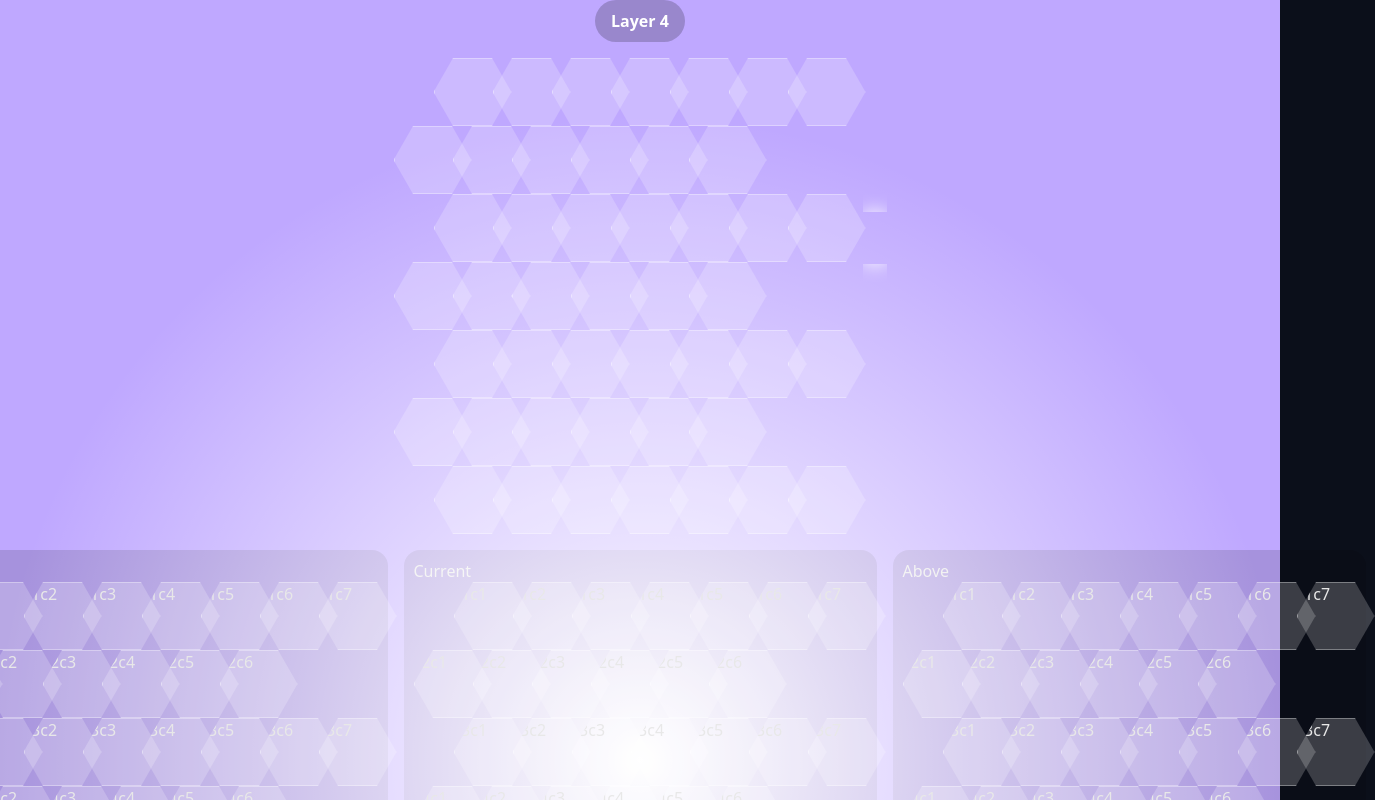
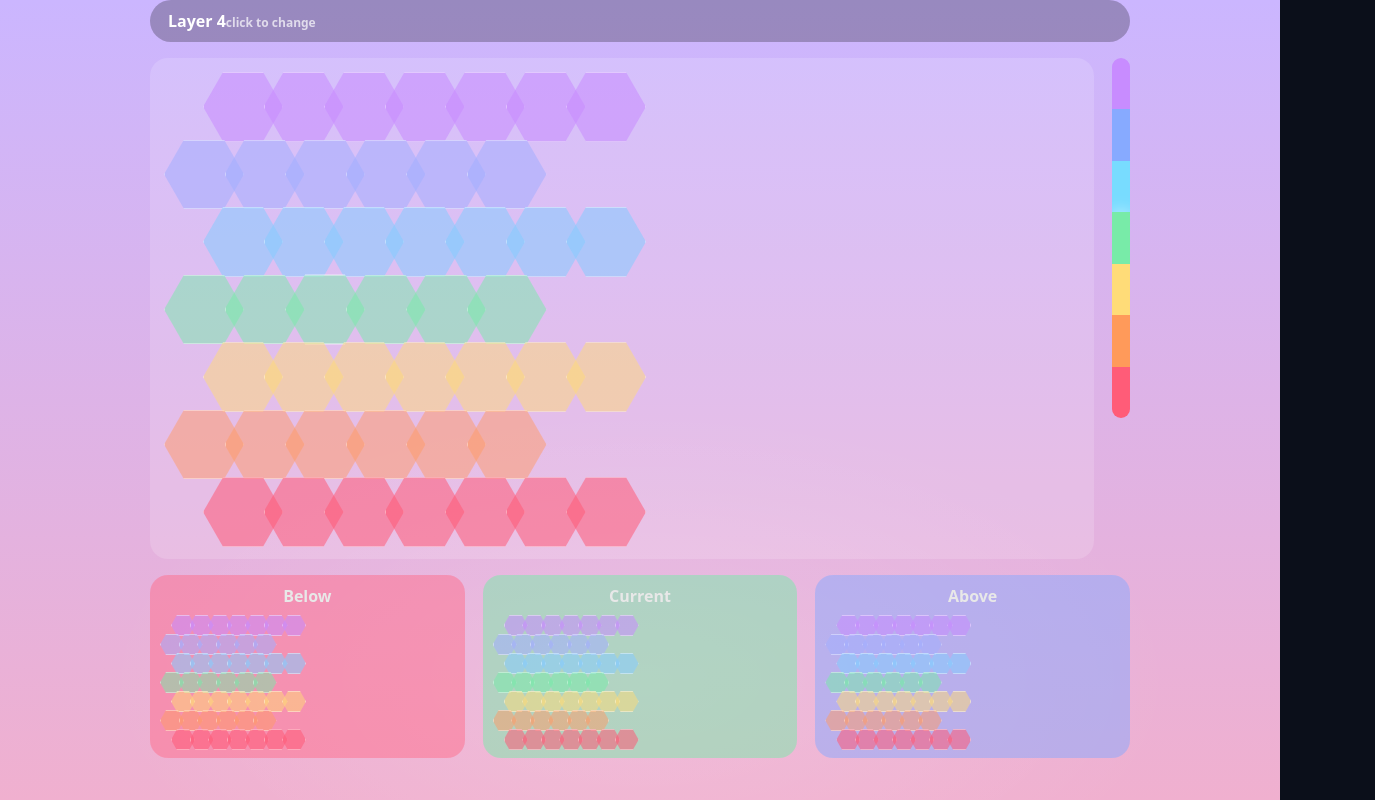
Before and after one commit to Outrageous-Yak/TestGame, a React (Vite) app: page / in a window 1280 px wide. Shown: the top 800 px of the page, 1375 px wide, since content can reach past the window. Built offline with nearby package versions, Linux system fonts and the light colour scheme.

Commit message:
Update app.tsx

```diff
--- a/src/ui/app.tsx
+++ b/src/ui/app.tsx
@@ -1,8 +1,10 @@
 import React, { useMemo, useState, useCallback } from "react";
 
+/* =========================
+   Types & constants
+========================= */
 type Coord = { row: number; col: number };
 
-// 7-6-7-6-7-6-7 layout
 const ROW_LENS = [7, 6, 7, 6, 7, 6, 7] as const;
 const ROWS = ROW_LENS.length;
 
@@ -14,7 +16,7 @@ function coordKey(r: number, c: number) {
   return `r${r}c${c}`;
 }
 
-function defaultPos(): Coord {
+function defaultPosForLayer(): Coord {
   return { row: 4, col: 3 };
 }
 
@@ -23,10 +25,9 @@ function isValidCell(row: number, col: number) {
   return col >= 1 && col <= ROW_LENS[row - 1];
 }
 
-/* Flat-top neighbor rules */
 function neighborsOf(row: number, col: number): Coord[] {
   const odd = row % 2 === 1;
-  const list: Coord[] = [
+  const cands: Coord[] = [
     { row, col: col - 1 },
     { row, col: col + 1 },
     { row: row - 1, col: odd ? col : col - 1 },
@@ -34,7 +35,7 @@ function neighborsOf(row: number, col: number): Coord[] {
     { row: row + 1, col: odd ? col : col - 1 },
     { row: row + 1, col: odd ? col + 1 : col },
   ];
-  return list.filter(p => isValidCell(p.row, p.col));
+  return cands.filter(p => isValidCell(p.row, p.col));
 }
 
 function isNeighbor(a: Coord, b: Coord) {
@@ -43,36 +44,41 @@ function isNeighbor(a: Coord, b: Coord) {
   );
 }
 
+/* =========================
+   App
+========================= */
 export default function App() {
   const [currentLayer, setCurrentLayer] = useState(4);
 
   const [posByLayer, setPosByLayer] = useState<Record<number, Coord>>(() => {
-    const o: Record<number, Coord> = {};
-    for (let l = 1; l <= 7; l++) o[l] = defaultPos();
-    return o;
+    const init: Record<number, Coord> = {};
+    for (let l = 1; l <= 7; l++) init[l] = defaultPosForLayer();
+    return init;
   });
 
   const currentPos = posByLayer[currentLayer];
 
-  const tryMoveTo = useCallback(
-    (target: Coord) => {
+  const tryMove = useCallback(
+    (to: Coord) => {
       if (currentLayer === 1) return;
-      if (!isNeighbor(currentPos, target)) return;
+      const from = posByLayer[currentLayer];
+      if (!isNeighbor(from, to)) return;
 
-      setPosByLayer(p => ({ ...p, [currentLayer]: target }));
+      setPosByLayer(prev => ({
+        ...prev,
+        [currentLayer]: to,
+      }));
     },
-    [currentLayer, currentPos]
+    [currentLayer, posByLayer]
   );
 
-  const cycleLayer = useCallback(
-    () => setCurrentLayer(l => (l >= 7 ? 1 : l + 1)),
-    []
-  );
+  const cycleLayer = () =>
+    setCurrentLayer(l => (l >= 7 ? 1 : l + 1));
 
   const below = clamp(currentLayer - 1, 1, 7);
   const above = clamp(currentLayer + 1, 1, 7);
 
-  const bar = useMemo(() => [7, 6, 5, 4, 3, 2, 1], []);
+  const barSegments = useMemo(() => [7, 6, 5, 4, 3, 2, 1], []);
 
   return (
     <div className="screen">
@@ -81,39 +87,53 @@ export default function App() {
 
       <div className="layout">
         <div className="centerColumn">
+          {/* Layer title */}
+          <div className="layerTitleRow">
             <div className="layerTitle" onClick={cycleLayer}>
               Layer {currentLayer}
+              <span className="layerHint">click to change</span>
+            </div>
           </div>
 
+          {/* Board + bar */}
           <div className="boardAndBar">
+            <div className="boardFrame">
               <HexBoard
                 kind="main"
                 selected={currentPos}
-              onCellClick={tryMoveTo}
+                onCellClick={tryMove}
                 showCoords={false}
               />
+            </div>
 
+            <div className="barWrap">
               <div className="layerBar">
-              {bar.map(l => (
+                {barSegments.map(l => (
                   <div
                     key={l}
-                  className={"barSeg" + (l === currentLayer ? " active" : "")}
+                    className={
+                      "barSeg" + (l === currentLayer ? " isActive" : "")
+                    }
                     data-layer={l}
                   />
                 ))}
               </div>
             </div>
+          </div>
 
+          {/* Mini boards */}
           <div className="miniRow">
-            <Mini title="Below">
+            <MiniPanel tone="below" title="Below" onPick={() => setCurrentLayer(below)}>
               <HexBoard kind="mini" selected={posByLayer[below]} showCoords />
-            </Mini>
-            <Mini title="Current">
+            </MiniPanel>
+
+            <MiniPanel tone="current" title="Current" onPick={() => setCurrentLayer(currentLayer)}>
               <HexBoard kind="mini" selected={currentPos} showCoords />
-            </Mini>
-            <Mini title="Above">
+            </MiniPanel>
+
+            <MiniPanel tone="above" title="Above" onPick={() => setCurrentLayer(above)}>
               <HexBoard kind="mini" selected={posByLayer[above]} showCoords />
-            </Mini>
+            </MiniPanel>
           </div>
         </div>
       </div>
@@ -121,9 +141,17 @@ export default function App() {
   );
 }
 
-function Mini(props: { title: string; children: React.ReactNode }) {
+/* =========================
+   Components
+========================= */
+function MiniPanel(props: {
+  title: string;
+  tone: "below" | "current" | "above";
+  onPick: () => void;
+  children: React.ReactNode;
+}) {
   return (
-    <div className="miniPanel">
+    <div className={`miniPanel tone-${props.tone}`} onClick={props.onPick}>
       <div className="miniHeader">{props.title}</div>
       <div className="miniBody">{props.children}</div>
     </div>
@@ -136,25 +164,31 @@ function HexBoard(props: {
   onCellClick?: (c: Coord) => void;
   showCoords: boolean;
 }) {
-  const { kind, selected, onCellClick, showCoords } = props;
-
   return (
-    <div className={`hexBoard ${kind}`}>
-      {ROW_LENS.map((len, rIdx) => {
-        const row = rIdx + 1;
+    <div className={`hexBoard ${props.kind === "main" ? "hexBoardMain" : "hexBoardMini"}`}>
+      {ROW_LENS.map((len, ri) => {
+        const row = ri + 1;
         return (
-          <div key={row} className={`hexRow ${row % 2 ? "odd" : ""}`}>
-            {Array.from({ length: len }, (_, i) => {
-              const col = i + 1;
-              const sel = selected.row === row && selected.col === col;
+          <div key={row} className={`hexRow ${row % 2 ? "odd" : "even"}`}>
+            {Array.from({ length: len }, (_, ci) => {
+              const col = ci + 1;
+              const sel =
+                props.selected.row === row &&
+                props.selected.col === col;
               return (
                 <div
                   key={coordKey(row, col)}
-                  className={`hex ${sel ? "sel" : ""}`}
+                  className={`hex ${sel ? "isSelected" : ""}`}
                   data-row={row}
-                  onClick={onCellClick ? () => onCellClick({ row, col }) : undefined}
+                  onClick={
+                    props.onCellClick
+                      ? () => props.onCellClick!({ row, col })
+                      : undefined
+                  }
                 >
-                  {showCoords && <span>{coordKey(row, col)}</span>}
+                  {props.showCoords && (
+                    <span className="hexLabel">{coordKey(row, col)}</span>
+                  )}
                 </div>
               );
             })}
@@ -165,22 +199,139 @@ function HexBoard(props: {
   );
 }
 
+/* =========================
+   CSS (Phase 3 tuned)
+========================= */
 const css = `
-/* --- minimal but complete CSS --- */
-.screen{min-height:100vh;background:#bfa8ff}
-.cloudBg{position:absolute;inset:0;background:radial-gradient(circle at 50% 95%,#fff 0%,transparent 65%)}
-.layout{display:grid;grid-template-columns:1fr minmax(760px,960px) 1fr}
-.centerColumn{grid-column:2;display:flex;flex-direction:column;align-items:center;gap:16px}
-.layerTitle{cursor:pointer;padding:10px 16px;border-radius:999px;background:#0003;color:#fff;font-weight:900}
-.boardAndBar{display:grid;grid-template-columns:auto 24px;gap:16px}
-.layerBar{display:grid;grid-template-rows:repeat(7,1fr);height:360px;border-radius:999px;overflow:hidden}
-.barSeg{opacity:.6}
-.barSeg.active{opacity:1;box-shadow:0 0 18px #fff}
-.hexBoard{user-select:none}
-.hexRow{display:flex}
-.hexRow.odd{margin-left:40px}
-.hex{width:76px;height:66px;margin-right:-19px;clip-path:polygon(25% 0%,75% 0%,100% 50%,75% 100%,25% 100%,0% 50%);background:#fff3;border:1px solid #fff5}
-.hex.sel{outline:2px solid #fff}
-.miniRow{display:grid;grid-template-columns:repeat(3,1fr);gap:16px}
-.miniPanel{background:#0002;border-radius:16px;padding:10px}
+html,body{margin:0;height:100%}
+.screen{
+  min-height:100vh;
+  background: linear-gradient(180deg,#cbb6ff,#f0b0cf);
+  position:relative;
+  overflow:hidden;
+}
+
+.cloudBg{
+  position:absolute;
+  inset:0;
+  background:
+    radial-gradient(900px 450px at 50% 85%, rgba(255,255,255,.35), transparent 60%);
+  opacity:.45;
+}
+
+.layout{
+  position:relative;
+  z-index:1;
+  display:grid;
+  grid-template-columns:1fr minmax(760px,980px) 1fr;
+  height:100%;
+}
+
+.centerColumn{
+  grid-column:2;
+  display:grid;
+  grid-template-rows:auto auto 1fr;
+  gap:16px;
+}
+
+.layerTitle{
+  margin:auto;
+  padding:10px 18px;
+  border-radius:999px;
+  background:rgba(0,0,0,.25);
+  color:white;
+  font-weight:900;
+  cursor:pointer;
+}
+.layerHint{font-size:12px;opacity:.7}
+
+.boardAndBar{
+  display:grid;
+  grid-template-columns:1fr auto;
+  gap:18px;
+}
+
+.boardFrame{
+  padding:14px;
+  background:rgba(255,255,255,.15);
+  border-radius:18px;
+}
+
+.layerBar{
+  width:18px;
+  height:360px;
+  border-radius:999px;
+  overflow:hidden;
+  display:grid;
+  grid-template-rows:repeat(7,1fr);
+}
+
+.barSeg[data-layer="1"]{background:#ff5c78}
+.barSeg[data-layer="2"]{background:#ff9a5a}
+.barSeg[data-layer="3"]{background:#ffdc78}
+.barSeg[data-layer="4"]{background:#78eba8}
+.barSeg[data-layer="5"]{background:#78dcff}
+.barSeg[data-layer="6"]{background:#87aaff}
+.barSeg[data-layer="7"]{background:#c88cff}
+.barSeg.isActive{
+  box-shadow:0 0 16px rgba(255,255,255,.6);
+}
+
+.hexBoard{--w:78px}
+.hexBoardMini{--w:22px}
+.hexRow{display:flex;height:calc(var(--w)*0.866)}
+.hexRow.odd{margin-left:calc(var(--w)*.5)}
+
+.hex{
+  width:var(--w);
+  height:calc(var(--w)*0.866);
+  margin-right:calc(var(--w)*-.25);
+  clip-path:polygon(25% 0%,75% 0%,100% 50%,75% 100%,25% 100%,0% 50%);
+  background:rgba(255,255,255,.55);
+  border:1px solid rgba(255,255,255,.4);
+}
+
+.hex[data-row="1"]{background:rgba(200,140,255,.55)}
+.hex[data-row="2"]{background:rgba(165,175,255,.55)}
+.hex[data-row="3"]{background:rgba(135,205,255,.55)}
+.hex[data-row="4"]{background:rgba(120,235,170,.5)}
+.hex[data-row="5"]{background:rgba(255,220,120,.5)}
+.hex[data-row="6"]{background:rgba(255,155,105,.5)}
+.hex[data-row="7"]{background:rgba(255,92,120,.55)}
+
+.hex.isSelected{
+  outline:3px solid white;
+  box-shadow:0 0 28px rgba(255,255,255,.7);
+}
+
+.hexLabel{
+  position:absolute;
+  inset:0;
+  display:grid;
+  place-items:center;
+  font-size:10px;
+  font-weight:800;
+}
+
+.miniRow{
+  display:grid;
+  grid-template-columns:repeat(3,1fr);
+  gap:18px;
+}
+
+.miniPanel{
+  padding:10px;
+  border-radius:18px;
+  cursor:pointer;
+}
+
+.tone-below{background:rgba(255,110,140,.5)}
+.tone-current{background:rgba(120,235,170,.5)}
+.tone-above{background:rgba(135,170,255,.5)}
+
+.miniHeader{
+  text-align:center;
+  font-weight:900;
+  margin-bottom:8px;
+}
 `;
```
Lines whose indentation alone changed are shown as unchanged.
